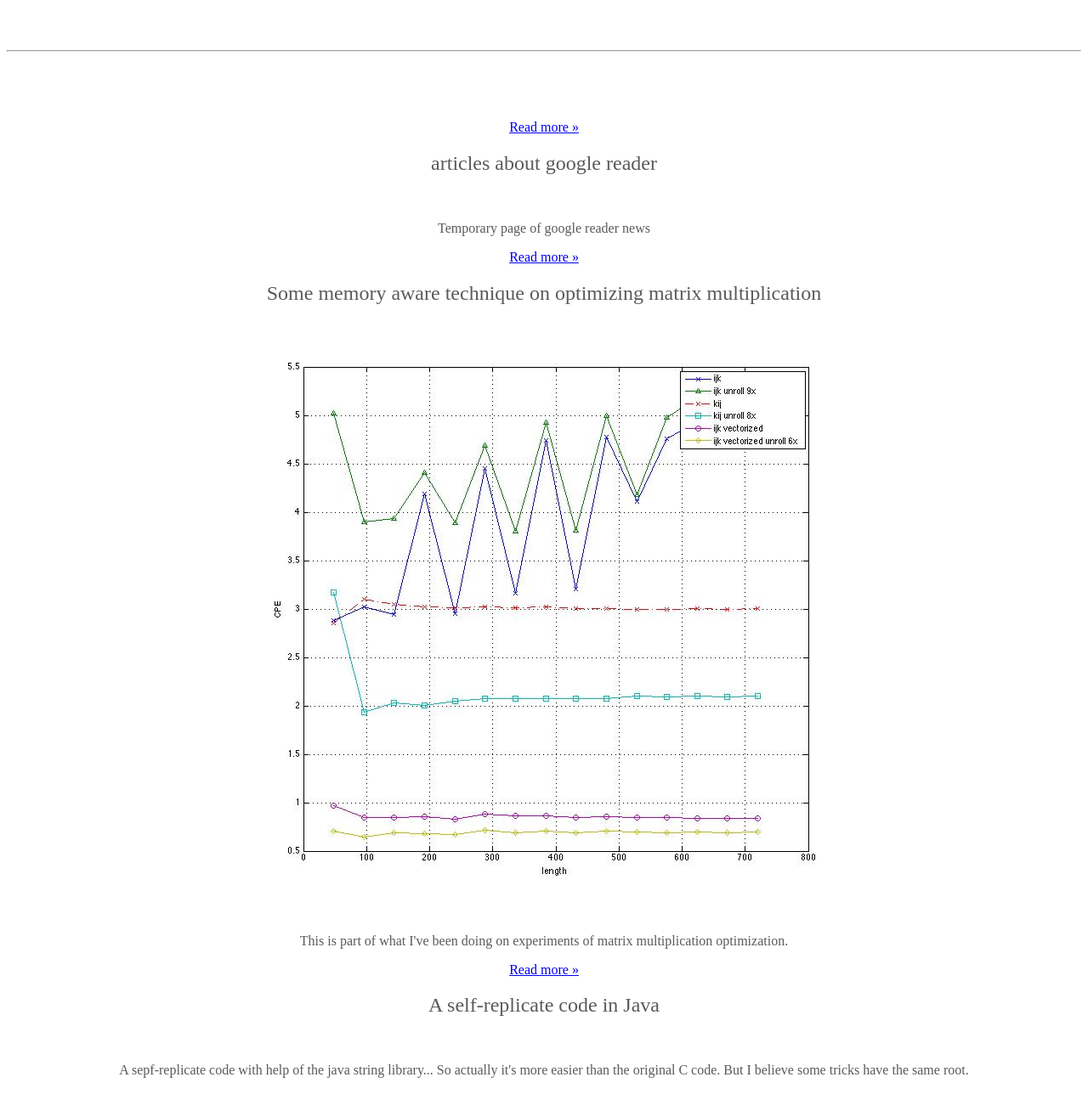
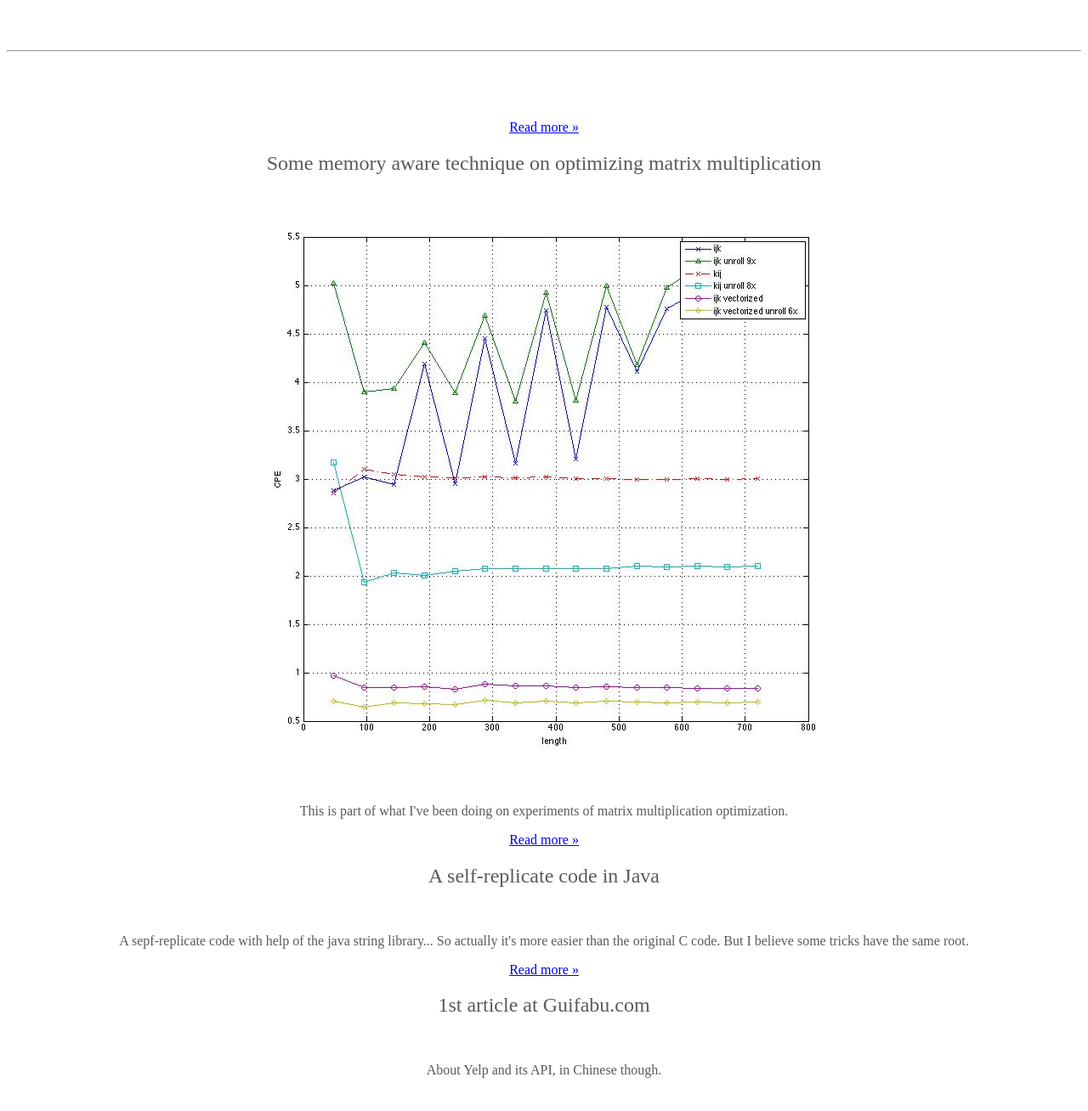
Before and after one commit to jianhanglin/peiwenhu.github.com, a Jekyll site: the page built from index.md, in a window 1280 px wide and 1400 px high, scrolled down 251 px. Shown: the top 1308 px of the window at 85% size. Built offline with Jekyll 4.4.1, drawn with Linux system fonts in a browser that asks for light colours; part of the change alters nothing that is shown; some of the changed text lies outside the part shown.

```diff
--- a/_config.yml
+++ b/_config.yml
@@ -26,7 +26,7 @@ author :
 # Else if you are pushing to username.github.com, replace with your username.
 # Finally if you are pushing to a GitHub project page, include the project name at the end.
 #
-production_url : http://peiwenhu.github.com
+production_url : http://peiwenhu.github.io
 
 # All Jekyll-Bootstrap specific configurations are namespaced into this hash
 #
--- a/_posts/2013-03-13-articles-about-google-reader.md
+++ /dev/null
@@ -1,35 +0,0 @@
----
-layout: post
-title: "articles about google reader"
-description: "Temporary page of google reader news"
-category: Temp
-tags: google reader
----
-{% include JB/setup %}
-
-[for fun..](http://bringgooglereaderback.com)
-
-[google official blog](/assets/greader/official.pdf)被墙了，我只好弄成pdf
-
-[the verge](http://www.theverge.com/2013/3/13/4101144/google-shuts-down-reader-rss-aggregation-service)这篇比较基本
-
-[群众反应强烈](http://mashable.com/2013/03/13/save-google-reader/)
->Under CEO Eric Schmidt, the company's list of projects got a little out of control. When Larry Page retook the reins, he embarked on a ruthless round of slashing the stuff that wasn't working, and simplifying the design of everything else.
-
-[The Impact to Third Party Apps](http://mashable.com/2013/03/13/google-kills-google-reader/)
->Brent Simmons, the author of the seminal RSS app NetNewsWire and a former employee of RSS company NewsGator wrote a post detailing the coming "RSS sync apocalypse."
-
-这个人他2月的时候写了一个文章说很奇怪谷歌为什么不把reader关了[RSS sync apocalypse.](http://inessential.com/2013/02/11/rss_sync_apocalypse_preview)
->Part of learning to focus is learning how to shut things down. Google has done well at that — but I’m surprised that Google Reader hasn’t been shut down yet. Better a clean shut-down than an ungraceful end.
-
-[原因是二月当时就有迹象了，谷歌放任reader出问题而不管](http://techcrunch.com/2013/02/11/the-googlereaderpocalypse-is-upon-us-googles-feed-reading-service-unusable-since-sunday/)
->Google Reader, the RSS feed-reading service Google has long since benignly abandoned, has gone completely mad, and Google has yet to acknowledge the problem even as it heads into its second day of unusability.
-
-[二月那次事件的另一篇报道](http://thenextweb.com/google/2013/02/11/noticing-issues-with-google-reader-today-youre-not-the-only-one/)
-
-[这篇](http://www.sfgate.com/technology/businessinsider/article/Google-Reader-Is-Closing-And-People-Are-4352901.php)里说，twitter CEO 在做twitter CEO之前在一家叫FeedBurner的公司做CEO,
-然后那家公司以100million美元被谷歌收购了，后来他在twitter做CEO，结果这个文章说，就是Twitter这些毁了RSS，因为：
-
->Twitter, in fact, is a large factor in what did RSS in—at least as far as consumers went. Clicking one button to follow a source is far easier than setting up an RSS feed in a news-reading app.
-
-差不多了，别的报道也差不多是类似的
```
Also changed, not shown: 1 other file.
